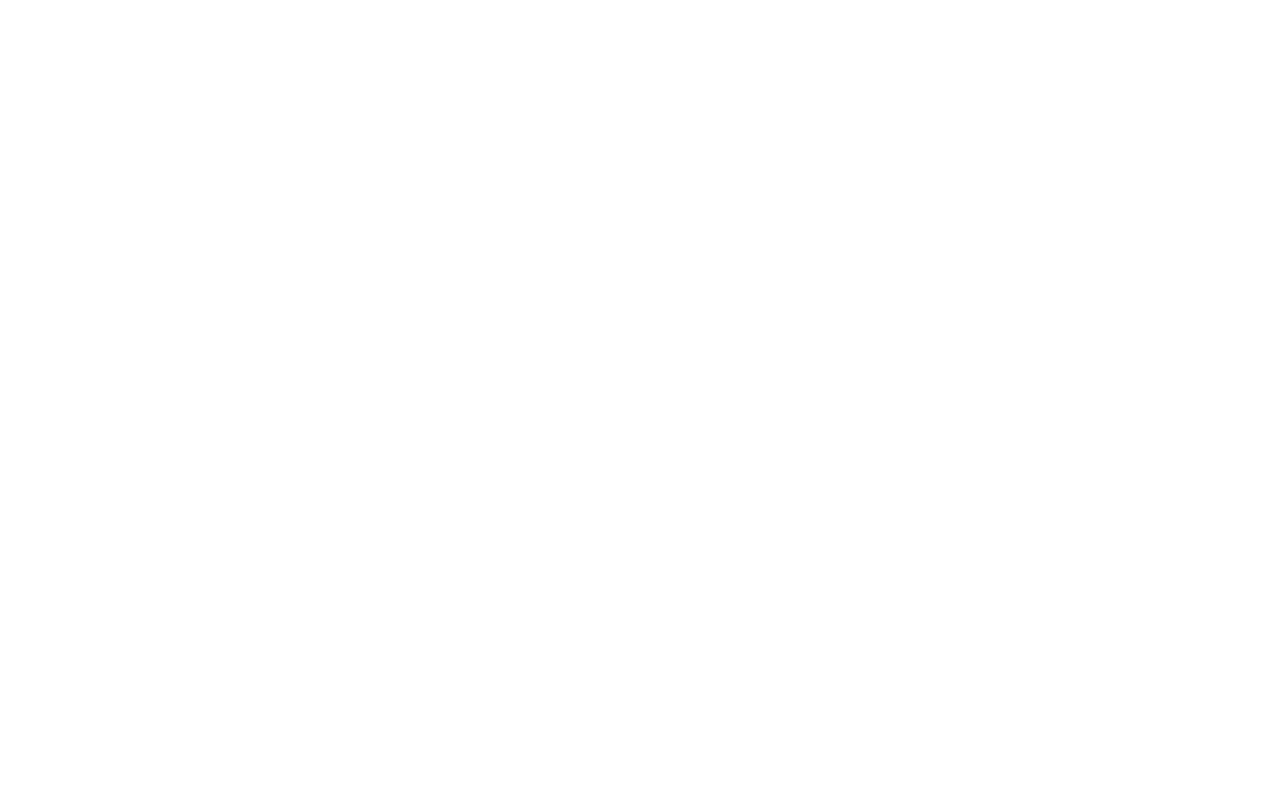
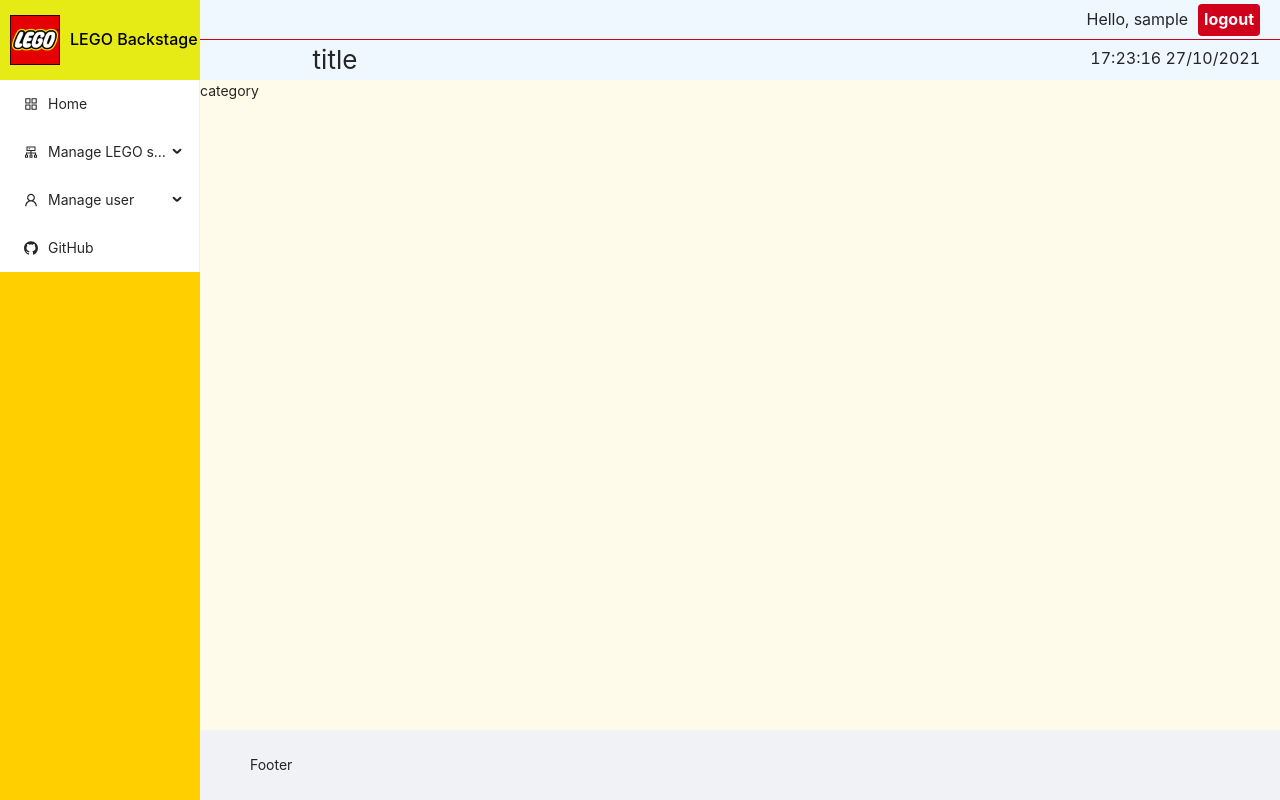
Before and after one commit to D18130495/LEGO_repository-React_client, a React (Create React App) app: page /category in a window 1280 px wide. Built offline with nearby package versions, Linux system fonts and the light colour scheme; sample sign-in values are in the browser's storage.

Commit message:
decided main function, add some components and styles

```diff
--- a/src/App.js
+++ b/src/App.js
@@ -13,7 +13,7 @@
             <BrowserRouter>
                 <Switch>
                     <Route path='/login' component={Login}></Route>
-                    <Route path='/main' component={Main}></Route>
+                    <Route path='/' component={Main}></Route>
                 </Switch>
             </BrowserRouter>
        )
--- a/src/components/left-nav/left-nav.jsx
+++ b/src/components/left-nav/left-nav.jsx
@@ -1,16 +1,17 @@
 import React, {Component} from "react";
+import { Link } from "react-router-dom";
 import './left-nav.less' // less style
 
 import lego from '../../assets/images/LEGO.png' // LEGO logo
 import { Menu, Button } from 'antd';
 import {
     AppstoreOutlined,
-    MenuUnfoldOutlined,
-    MenuFoldOutlined,
-    PieChartOutlined,
-    DesktopOutlined,
-    ContainerOutlined,
-    MailOutlined,
+    ApartmentOutlined,
+    AppstoreAddOutlined,
+    ClusterOutlined,
+    UserAddOutlined,
+    UserOutlined,
+    GithubOutlined,
   } from '@ant-design/icons';
 
   const { SubMenu } = Menu
@@ -24,17 +25,37 @@
                     <h1>LEGO Backstage</h1>
                 </header>
 
-                <Menu
-                mode="inline"
-                theme="light"
-                >
-                    <Menu.Item key="1" icon={<PieChartOutlined />}>
-                        Option 1
+                <Menu mode="inline" theme="light">
+                    <Menu.Item key="home" icon={<AppstoreOutlined />}>
+                        <Link to='/home'>
+                            Home
+                        </Link>
                     </Menu.Item>
-                    <SubMenu key="sub1" icon={<MailOutlined />} title="Navigation One">
-                        <Menu.Item key="5">Option 3</Menu.Item>
-                        <Menu.Item key="6">Option 4</Menu.Item>
+
+                    <SubMenu key="sub1" icon={<ClusterOutlined />} title="Manage LEGO sets">
+                        <Menu.Item key="category" icon={<ApartmentOutlined />}>
+                            <Link to='/category'>
+                                Add category
+                            </Link>
+                        </Menu.Item>
+                        <Menu.Item key="setInfo" icon={<AppstoreAddOutlined />}>
+                            <Link to='/setInfo'>
+                                Add set information
+                            </Link>
+                        </Menu.Item>
                     </SubMenu>
+
+                    <SubMenu key="sub2" icon={<UserOutlined />} title="Manage user">
+                        <Menu.Item key="user" icon={<UserAddOutlined />}>
+                            <Link to='/user'>
+                                Add user
+                            </Link>
+                        </Menu.Item>
+                    </SubMenu>
+
+                    <Menu.Item key="github" icon={<GithubOutlined />}>
+                        <span>GitHub</span><a href="https://github.com/D18130495/LEGO_repository-React_client" target='blank'/>
+                    </Menu.Item>
                 </Menu>
             </div>
         )
--- /dev/null
+++ b/src/pages/category/category.jsx
@@ -0,0 +1,12 @@
+// page for main => category
+import React from "react";
+
+export default class Category extends React.Component {
+    render() {
+        return (
+            <div>
+                category
+            </div>
+        )
+    }
+}
--- /dev/null
+++ b/src/pages/home/home.jsx
@@ -0,0 +1,12 @@
+// page for main => home
+import React from "react";
+
+export default class Home extends React.Component {
+    render() {
+        return (
+            <div>
+                home
+            </div>
+        )
+    }
+}
--- a/src/pages/main/main.jsx
+++ b/src/pages/main/main.jsx
@@ -1,13 +1,18 @@
 // Main page
 import React, {Component} from "react";
-import { Redirect } from "react-router"; // redirect the page
+import { Redirect, Route, Switch } from "react-router"; // redirect the page
 import { Layout } from 'antd'; // antd layout component
 
 // components of header, left-nav
 import LeftNav from "../../components/left-nav/left-nav";
 import Header from "../../components/header/header";
-import storeUser from '../../utils/storeUserName' // store user, use to display user information
-import memoryUser from "../../utils/memoryUser"; // store user
+
+import memoryUser from "../../utils/memoryUser"; // get username
+
+import Home from '../home/home'
+import Category from "../category/category";
+import SetInfo from "../setInfo/setInfo";
+import User from "../user/user";
 
 const { Footer, Sider, Content } = Layout;
 
@@ -25,8 +30,16 @@
                     <LeftNav></LeftNav>
                 </Sider>
                 <Layout>
-                    <Header>Header</Header>
-                    <Content>Content</Content>
+                    <Header></Header>
+                    <Content style={{background: '#fffbeb'}}>
+                        <Switch>
+                            <Route path='/home' component={Home}></Route>
+                            <Route path='/category' component={Category}></Route>
+                            <Route path='/setinfo' component={SetInfo}></Route>
+                            <Route path='/user' component={User}></Route>
+                            <Redirect to='/home'/> // Automatically direct to home if no one be chosen
+                        </Switch>
+                    </Content>
                     <Footer>Footer</Footer>
                 </Layout>
             </Layout>
--- /dev/null
+++ b/src/pages/setInfo/setInfo.jsx
@@ -0,0 +1,12 @@
+// page for main => setInfo
+import React from "react";
+
+export default class SetInfo extends React.Component {
+    render() {
+        return (
+            <div>
+                setInfo
+            </div>
+        )
+    }
+}
--- /dev/null
+++ b/src/pages/user/user.jsx
@@ -0,0 +1,12 @@
+// page for main => user
+import React from "react";
+
+export default class User extends React.Component {
+    render() {
+        return (
+            <div>
+                user
+            </div>
+        )
+    }
+}
```
